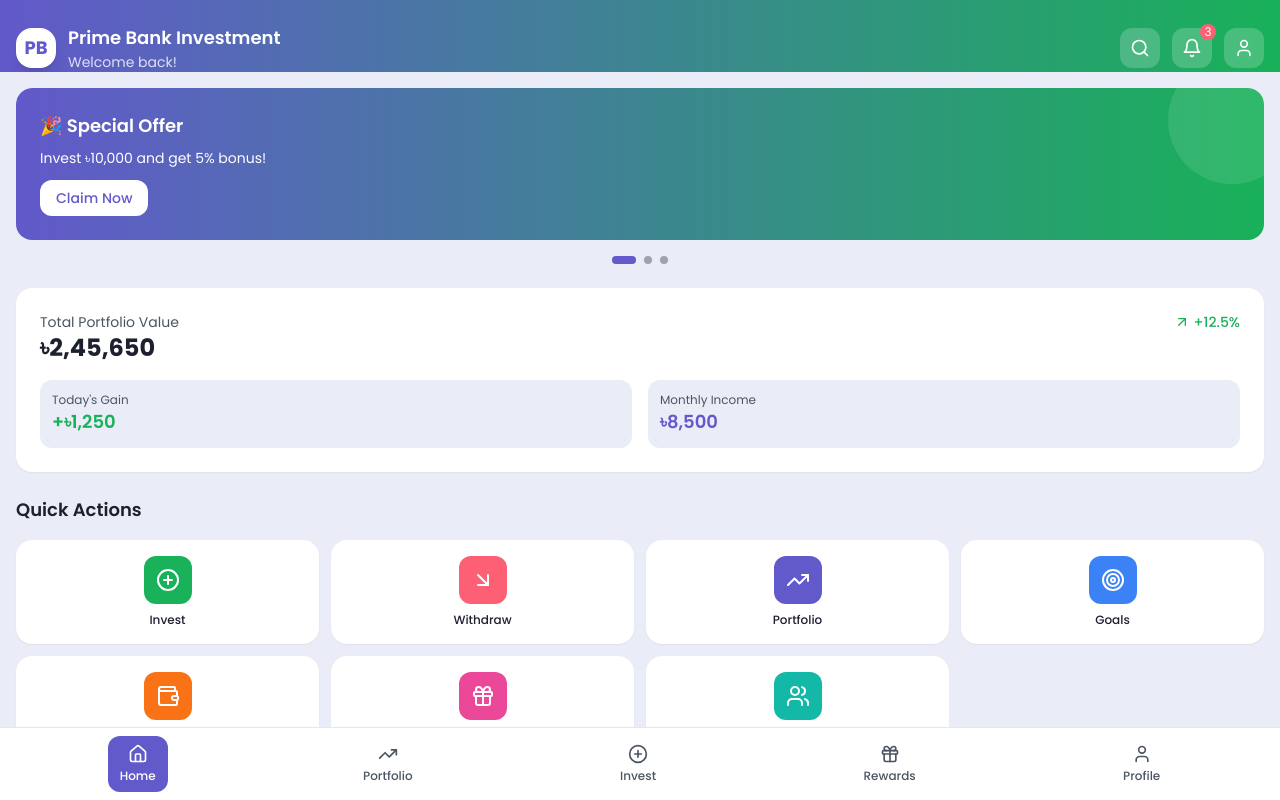
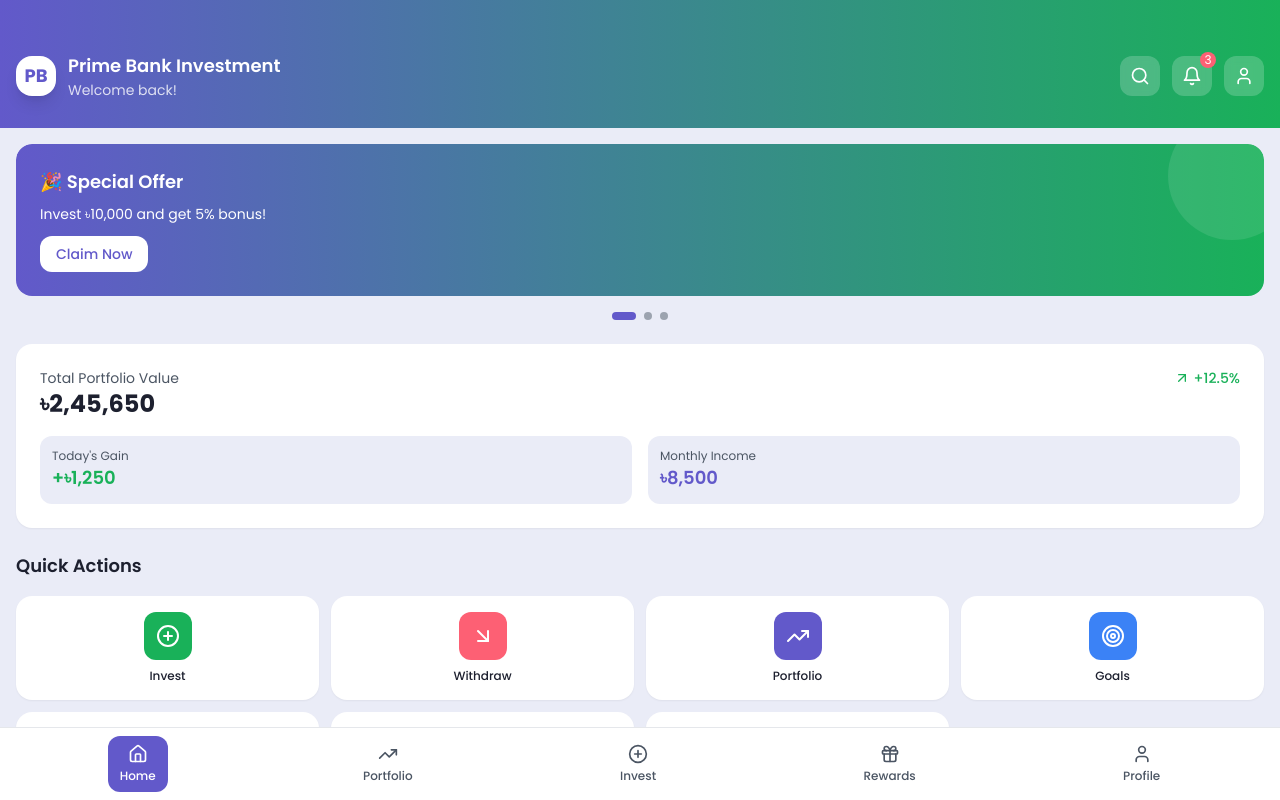
Before and after one commit to unisoftsystemltd/prime-spark-invest-hub, a React (Vite) app: page / in a window 1280 px wide. Shown: the top 800 px of the page. Built offline with nearby package versions, Linux system fonts and the light colour scheme.

Commit message:
Fix: Make topbar fixed
Make the header always fixed at the top of the screen, allowing the rest of the content to scroll beneath it.

```diff
--- a/src/components/Dashboard.tsx
+++ b/src/components/Dashboard.tsx
@@ -1,4 +1,3 @@
-
 import React, { useState, useEffect } from 'react';
 import { TrendingUp, Target, Wallet, Gift, Users, PlusCircle, ArrowUpRight, ArrowDownRight } from 'lucide-react';
 
@@ -53,7 +52,7 @@ const Dashboard: React.FC = () => {
   };
 
   return (
-    <div className="flex-1 bg-prime-bg">
+    <div className="bg-prime-bg">
       {/* Promotional Banner Slider */}
       <div className="px-4 pt-4">
         <div className="relative overflow-hidden rounded-2xl">
--- a/src/components/Header.tsx
+++ b/src/components/Header.tsx
@@ -16,7 +16,7 @@ const Header: React.FC<HeaderProps> = ({
   showProfile = true
 }) => {
   return (
-    <div className="bg-gradient-to-r from-prime-purple to-prime-green h-28 flex items-center justify-between px-4 pt-6">
+    <div className="fixed top-0 left-0 right-0 z-50 bg-gradient-to-r from-prime-purple to-prime-green h-32 flex items-center justify-between px-4 pt-6">
       {/* Left Section */}
       <div className="flex items-center">
         <div className="w-10 h-10 bg-white rounded-2xl flex items-center justify-center mr-3 shadow-lg">
--- a/src/pages/Index.tsx
+++ b/src/pages/Index.tsx
@@ -66,7 +66,9 @@ const Index = () => {
     <div className="min-h-screen bg-prime-bg font-poppins">
       <div className="flex flex-col h-screen">
         <Header />
-        {renderContent()}
+        <div className="flex-1 overflow-y-auto pt-32 pb-20">
+          {renderContent()}
+        </div>
         <BottomNavigation activeTab={activeTab} onTabChange={setActiveTab} />
       </div>
     </div>
```
